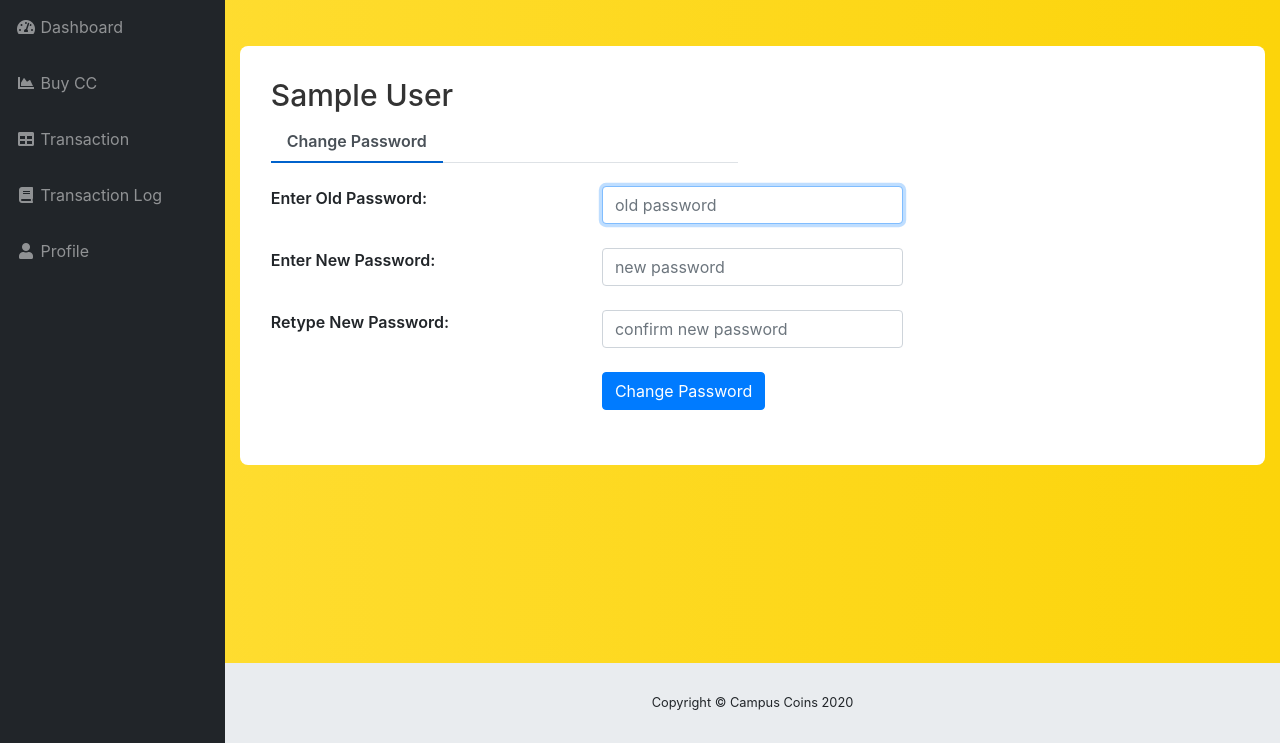
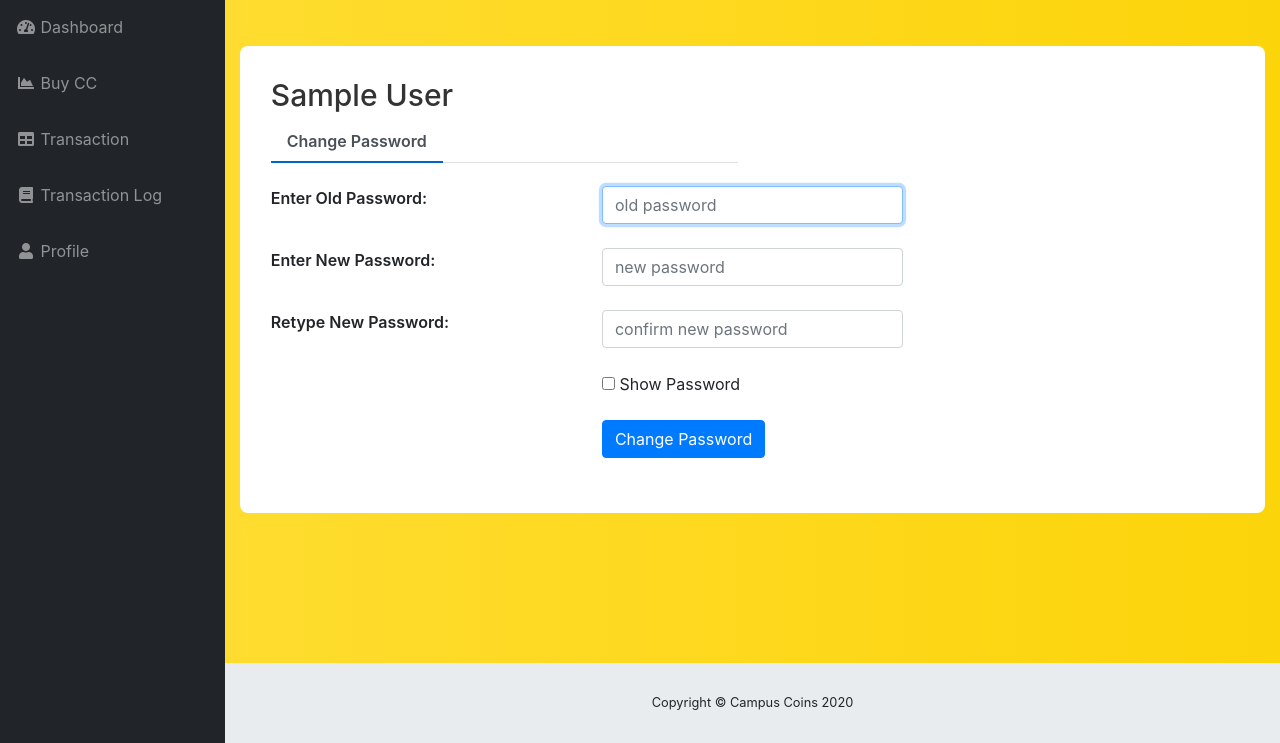
Before and after one commit to VICTORVICKIE/Project, a Flask app: page /passchange in a window 1280 px wide. Shown: the part 65-808 px from the top of the page. Run offline with Flask 2, Linux system fonts and the light colour scheme; the visitor is signed in with stand-in values (Sample User, id 1); some libraries are stand-ins or nearby versions.

Commit message:
added show password feature

```diff
--- a/cc/forms.py
+++ b/cc/forms.py
@@ -11,7 +11,7 @@ class Registerform(Form):
 class SendCCForm(Form):
 	roll = StringField('roll',[validators.Length(min=4,max=25)])
 	amount = StringField('Amount',[validators.Length(min=1,max=50)])
-	password = PasswordField('Password',[validators.DataRequired()])
+	password = PasswordField('Password',[validators.DataRequired()],id="pass")
 class BuyCCForm(Form):
 	amount = StringField('Amount',[validators.Length(min=1,max=50)])
 
--- a/cc/templates/passchange.html
+++ b/cc/templates/passchange.html
@@ -41,7 +41,7 @@
                                                 <label>Enter Old Password:</label>
                                             </div>
                                             <div class="col-md-6">
-                                               <input type="password" name="password" class="form-control input_pass" placeholder="old password" autofocus="autofocus" value={{request.form.password}}>
+                                               <input type="password" id="old" name="password" class="form-control input_pass" placeholder="old password" autofocus="autofocus" value={{request.form.password}}>
                                             </div>
                                         </div>
                                         <br>
@@ -50,7 +50,7 @@
                                                 <label>Enter New Password:</label>
                                             </div>
                                             <div class="col-md-6">
-                                                <input type="password" name="newpassword" class="form-control input_pass" placeholder="new password" autofocus="autofocus" value={{request.form.newpassword}}>
+                                                <input type="password" id="new" name="newpassword" class="form-control input_pass" placeholder="new password" autofocus="autofocus" value={{request.form.newpassword}}>
                                             </div>
                                         </div>
                                         <br>
@@ -59,7 +59,15 @@
                                                 <label>Retype New Password:</label>
                                             </div>
                                             <div class="col-md-6">
-                                                <input type="password" name="newconfirm" class="form-control input_pass" placeholder="confirm new password" autofocus="autofocus" value={{request.form.newconfirm}}>
+                                                <input type="password" id="confirm" name="newconfirm" class="form-control input_pass" placeholder="confirm new password" autofocus="autofocus" value={{request.form.newconfirm}}>
+                                           </div>
+                                        </div>
+                                        <br>
+                                        <div class="row">
+                                            <div class="col-md-6">
+                                            </div>
+                                            <div class="col-md-6">
+                                                <input   type="checkbox" onclick="myFunction()">  Show Password
                                            </div>
                                         </div>
                                         <br>
@@ -80,5 +88,21 @@
                 </div>
             </form>
         </div>
+        <script>
+                                    function myFunction() {
+                                      var x = document.getElementById("confirm");
+                                      var y = document.getElementById("old");
+                                      var z = document.getElementById("new");
+                                      if ((x.type === "password") && (y.type === "password")  && (y.type === "password")) {
+                                        x.type = "text";
+                                        y.type = "text";
+                                        z.type = "text";
+                                      } else {
+                                        x.type = "password";
+                                        y.type = "password";
+                                        z.type = "password";
+                                      }
+                                    }
+                                    </script>
 
 {% endblock %}
--- a/run.py
+++ b/run.py
@@ -5,4 +5,4 @@ from cc import app
 if __name__ == '__main__':
 
 
-	app.run(debug=True,threaded=True,processes=1)
+	app.run(host='localhost',debug=True,threaded=True,processes=1)
```
Also changed, not shown: cc/templates/login.html (+18 -1 lines), cc/templates/register.html (+21 -0 lines), cc/templates/resetpass.html (+18 -3 lines), cc/templates/transaction.html (+18 -0 lines).
